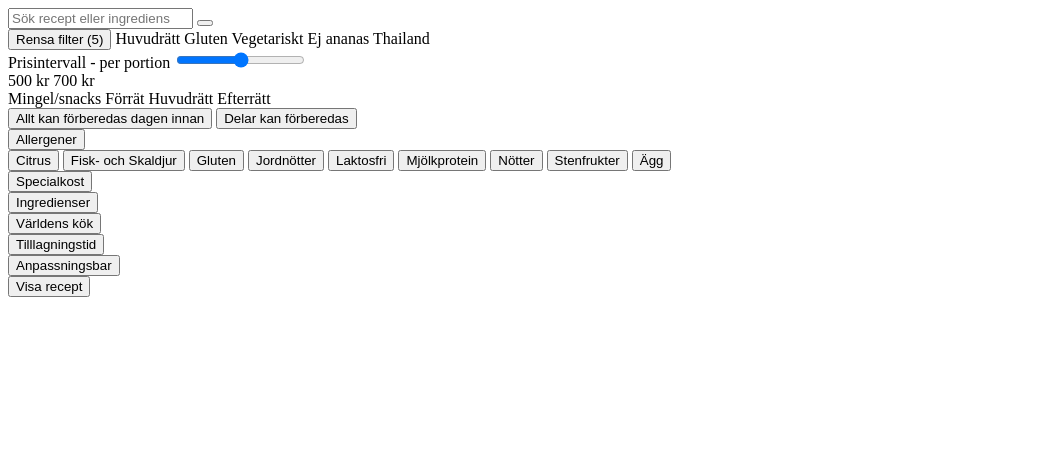
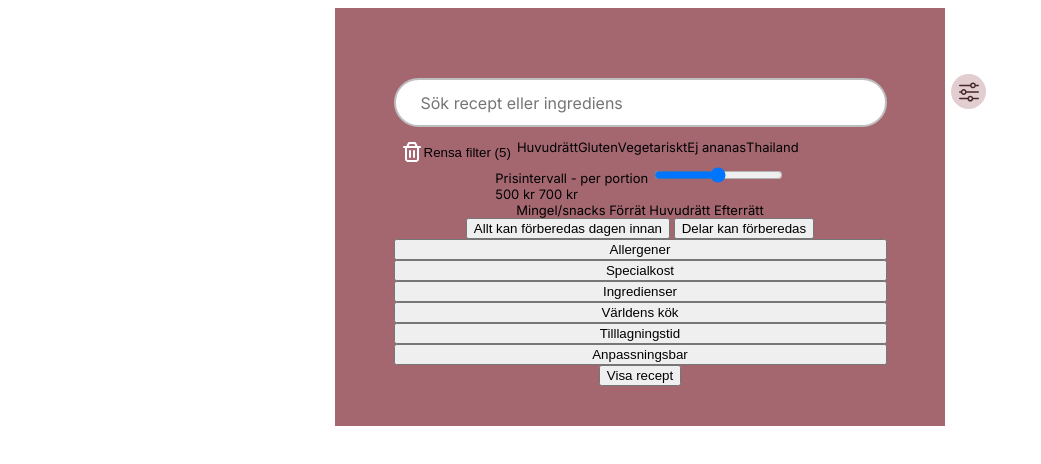
Before and after one commit to maxsve18/Klient-UX-Projekt-2025-Assignment2, a plain HTML site: page site/index.html in a window 1280 px wide. Shown: the whole page, without its empty margins (0-1041 px from the left). Drawn offline with Linux system fonts and the light colour scheme.

Commit message:
added css and developed index.html

```diff
--- a/site/css/recipe-search.css
+++ b/site/css/recipe-search.css
@@ -0,0 +1,74 @@
+html {
+    font-family: 'Inter', sans-serif;
+    font-size: 13px;
+    box-sizing: border-box;
+}
+
+.filter-container {
+}
+
+.panel {
+    display: flex;
+    flex-direction: column;
+    align-items: center;
+    background-color: #A46770;
+    max-width: 530px;
+    padding: 70px 40px 40px 40px;
+    margin: 0 auto;
+}
+
+.search-bar {
+    display: flex;
+    flex-direction: row;
+    width: 493px;
+    margin-bottom: 12px;
+}
+
+.search-input {
+    font-family: 'Inter', sans-serif;
+    font-size: 16px;
+    border-radius: 25px;
+    border: 2px solid #BEBEBE;
+    padding-left: 25px;
+    width: 493px;
+    height: 43px;
+}
+
+.search-input-filter-button {
+    position: absolute;
+    right: 23%;
+    top: 9.3%;
+    cursor: pointer;
+}
+
+.active-filters {
+    display: flex;
+    flex-direction: row;
+    width: 493px;
+}
+
+.active-filters-clear {
+    display: flex;
+}
+
+.active-filters-clear-btn {
+    display: flex;
+    align-items: center;
+
+    background-color: #A46770;
+    border: 0;
+    cursor: pointer;
+}
+
+.dropdown-boxes {
+    display: flex;
+    flex-direction: column;
+    width: 493px;
+    justify-content: space-between;
+}
+
+
+
+.hidden {
+    display: none;
+}
--- a/site/index.html
+++ b/site/index.html
@@ -4,17 +4,32 @@
     <meta charset="UTF-8">
     <meta name="viewport" content="width=device-width, initial-scale=1.0">
     <title>RecipeSearchApplication</title>
-    <link rel="stylesheet" href="css/recipe-search.css" />
+    <link rel="stylesheet" href="css/recipe-search.css">
+    <link href="https://fonts.googleapis.com/css2?family=Inter:wght@400&display=swap" rel="stylesheet">
 </head>
 <body>
 <main class="filter-container">
     <div class="panel">
         <div class="search-bar">
             <input type="text" class="search-input" placeholder="Sök recept eller ingrediens">
-            <button class="search-filter-button"></button>
+            <svg width="35" height="35" viewBox="0 0 35 35" fill="none" xmlns="http://www.w3.org/2000/svg"
+                 class="search-input-filter-button">
+                <circle cx="17.5" cy="17.5" r="17.5" fill="#A46770" fill-opacity="0.32"/>
+                <path d="M27.25 18H14.895M10.534 18H8.75M10.534 18C10.534 17.4218 10.7637 16.8673 11.1725 16.4585C11.5813 16.0497 12.1358 15.82 12.714 15.82C13.2922 15.82 13.8467 16.0497 14.2555 16.4585C14.6643 16.8673 14.894 17.4218 14.894 18C14.894 18.5782 14.6643 19.1327 14.2555 19.5415C13.8467 19.9503 13.2922 20.18 12.714 20.18C12.1358 20.18 11.5813 19.9503 11.1725 19.5415C10.7637 19.1327 10.534 18.5782 10.534 18ZM27.25 24.607H21.502M21.502 24.607C21.502 25.1853 21.2718 25.7404 20.8628 26.1494C20.4539 26.5583 19.8993 26.788 19.321 26.788C18.7428 26.788 18.1883 26.5573 17.7795 26.1485C17.3707 25.7397 17.141 25.1852 17.141 24.607M21.502 24.607C21.502 24.0287 21.2718 23.4746 20.8628 23.0657C20.4539 22.6567 19.8993 22.427 19.321 22.427C18.7428 22.427 18.1883 22.6567 17.7795 23.0655C17.3707 23.4743 17.141 24.0288 17.141 24.607M17.141 24.607H8.75M27.25 11.393H24.145M19.784 11.393H8.75M19.784 11.393C19.784 10.8148 20.0137 10.2603 20.4225 9.85152C20.8313 9.44269 21.3858 9.21301 21.964 9.21301C22.2503 9.21301 22.5338 9.2694 22.7983 9.37896C23.0627 9.48851 23.3031 9.64909 23.5055 9.85152C23.7079 10.054 23.8685 10.2943 23.9781 10.5588C24.0876 10.8233 24.144 11.1067 24.144 11.393C24.144 11.6793 24.0876 11.9628 23.9781 12.2273C23.8685 12.4918 23.7079 12.7321 23.5055 12.9345C23.3031 13.1369 23.0627 13.2975 22.7983 13.4071C22.5338 13.5166 22.2503 13.573 21.964 13.573C21.3858 13.573 20.8313 13.3433 20.4225 12.9345C20.0137 12.5257 19.784 11.9712 19.784 11.393Z"
+                      stroke="#47292D" stroke-width="1.5" stroke-miterlimit="10" stroke-linecap="round"/>
+            </svg>
         </div>
         <div class="active-filters">
-            <button class="active-filters-clear">Rensa filter (5)</button>
+            <div class="active-filters-clear">
+                <button class="active-filters-clear-btn">
+                    <svg width="24" height="24" viewBox="0 0 24 24" fill="none" xmlns="http://www.w3.org/2000/svg">
+                        <path d="M14 11V17M10 11V17M6 7V19C6 19.5304 6.21071 20.0391 6.58579 20.4142C6.96086 20.7893 7.46957 21 8 21H16C16.5304 21 17.0391 20.7893 17.4142 20.4142C17.7893 20.0391 18 19.5304 18 19V7M4 7H20M7 7L9 3H15L17 7"
+                              stroke="white" stroke-width="2" stroke-linecap="round" stroke-linejoin="round"/>
+                    </svg>
+                    <span>Rensa filter (5)</span>
+                </button>
+
+            </div>
             <span class="filter-tag">Huvudrätt</span>
             <span class="filter-tag">Gluten</span>
             <span class="filter-tag">Vegetariskt</span>
@@ -44,9 +59,8 @@
         </div>
 
         <div class="dropdown-boxes">
-            <div class="box1">
-                <button class="box1-toggle">Allergener</button>
-                <div class="box1-content">
+            <button class="box-toggle">Allergener</button>
+            <div class="box1-content hidden">
                 <button class="allergen">Citrus</button>
                 <button class="allergen">Fisk- och Skaldjur</button>
                 <button class="allergen">Gluten</button>
@@ -57,12 +71,22 @@
                 <button class="allergen">Stenfrukter</button>
                 <button class="allergen">Ägg</button>
             </div>
+
+            <div class="dropdown-boxes">
+                <button class="box-toggle">Specialkost</button>
             </div>
-            <div class="dropdown-boxes"><button class="box2-toggle">Specialkost</button></div>
-            <div class="dropdown-boxes"><button class="box3-toggle">Ingredienser</button></div>
-            <div class="dropdown-boxes"><button class="box4-toggle">Världens kök</button></div>
-            <div class="dropdown-boxes"><button class="box5-toggle">Tilllagningstid</button></div>
-            <div class="dropdown-boxes"><button class="box6-toggle">Anpassningsbar</button></div>
+            <div class="dropdown-boxes">
+                <button class="box-toggle">Ingredienser</button>
+            </div>
+            <div class="dropdown-boxes">
+                <button class="box-toggle">Världens kök</button>
+            </div>
+            <div class="dropdown-boxes">
+                <button class="box-toggle">Tilllagningstid</button>
+            </div>
+            <div class="dropdown-boxes">
+                <button class="box-toggle">Anpassningsbar</button>
+            </div>
         </div>
 
         <button class="show-recipe-button">Visa recept</button>
```
Also changed, not shown: 2 other files. Lines whose indentation alone changed are shown as unchanged.
